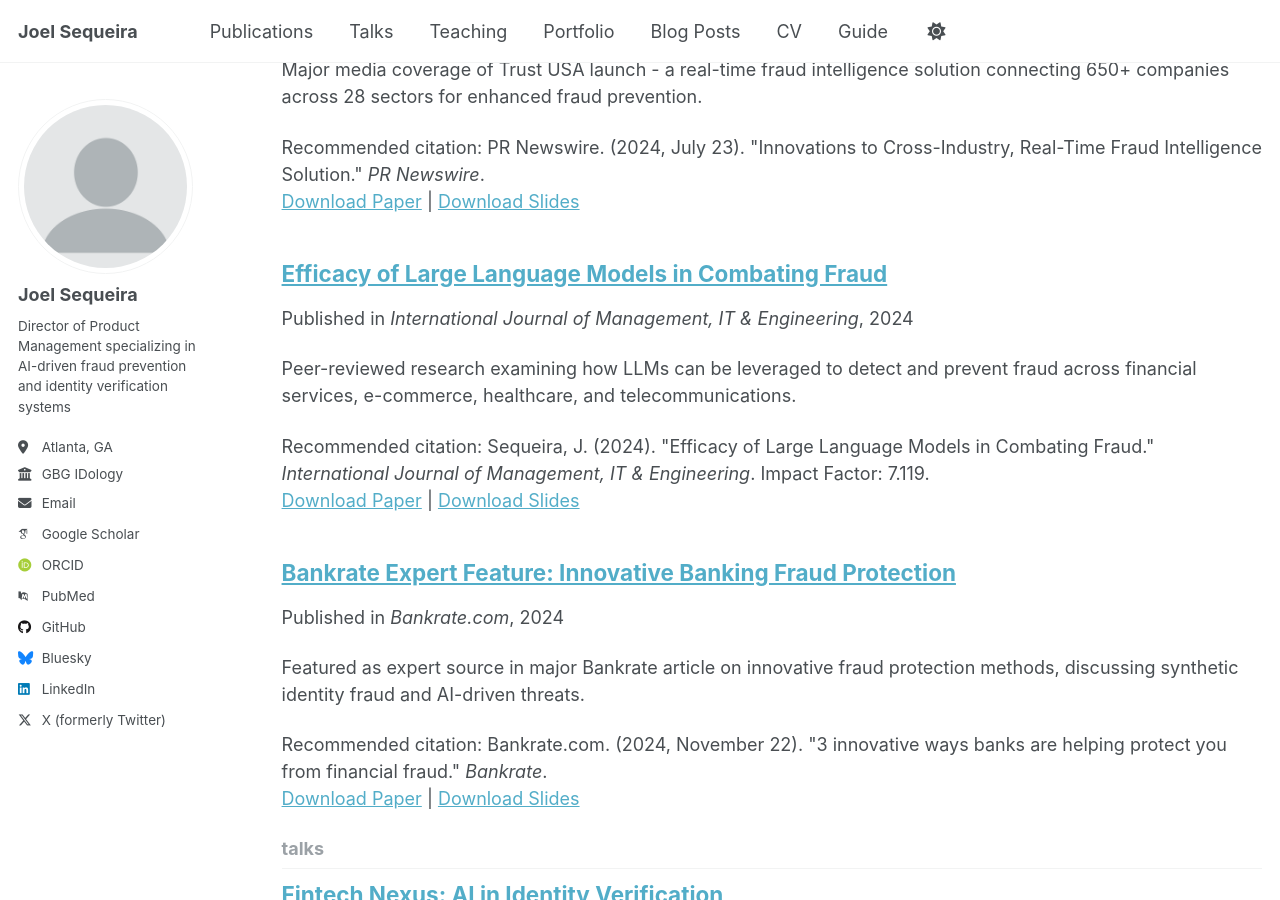
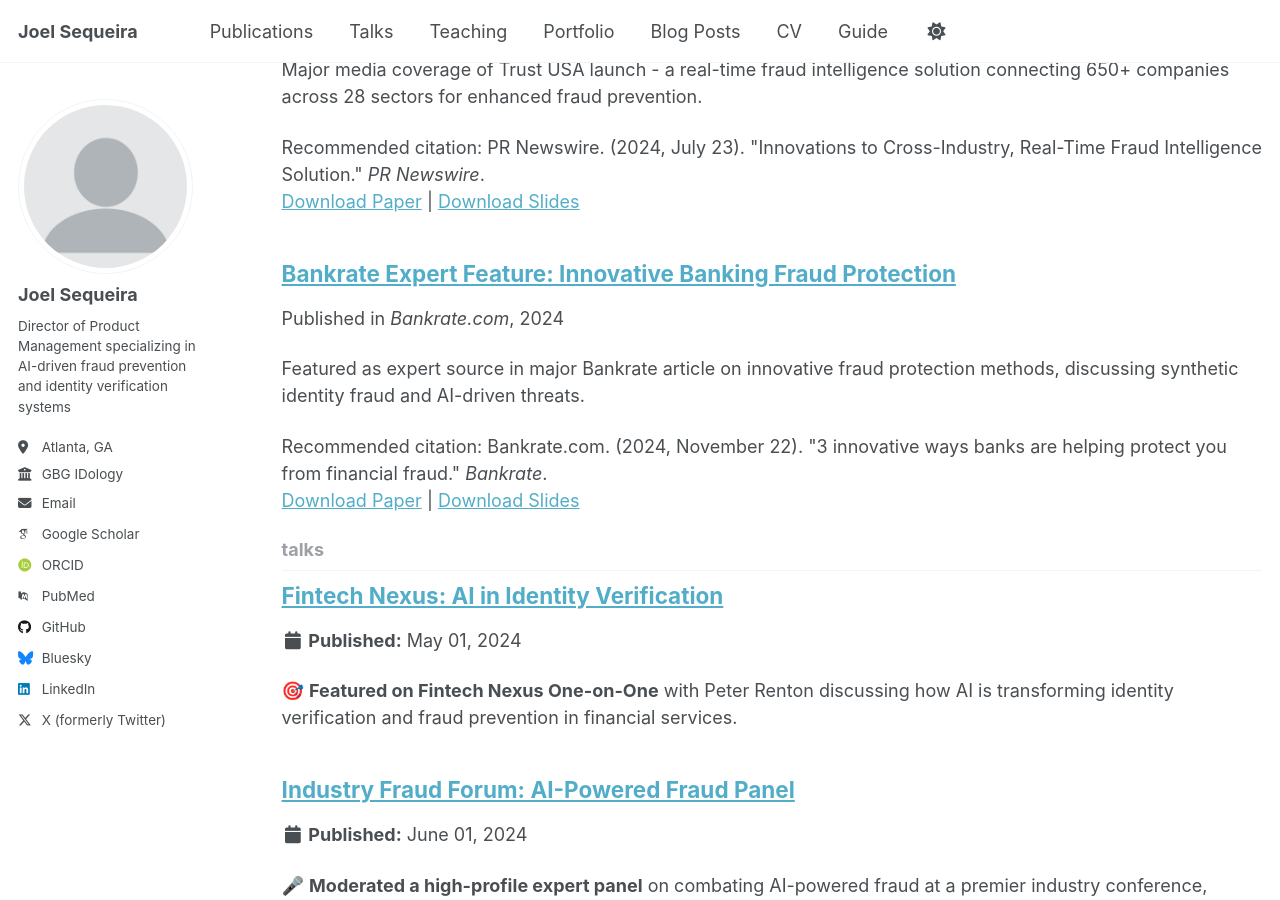
Before and after one commit to joeljude/profile, a Jekyll site: the page built from _pages/collection-archive.html, in a window 1280 px wide and 900 px high, scrolled down 1607 px. Built offline with Jekyll 4.4.1, drawn with Linux system fonts in a browser that asks for light colours; some web fonts are replaced; a script that is not in the unit is left out.

Commit message:
Remove 'Efficacy of Large Language Models in Combating Fraud' publication

```diff
--- a/_publications/2024-08-01-efficacy-llm-fraud.md
+++ /dev/null
@@ -1,33 +0,0 @@
----
-title: "Efficacy of Large Language Models in Combating Fraud"
-collection: publications
-permalink: /publication/2024-08-01-efficacy-llm-fraud
-excerpt: 'Peer-reviewed research examining how LLMs can be leveraged to detect and prevent fraud across financial services, e-commerce, healthcare, and telecommunications.'
-date: 2024-08-01
-venue: 'International Journal of Management, IT & Engineering'
-slidesurl: ""
-paperurl: ""
-citation: 'Sequeira, J. (2024). "Efficacy of Large Language Models in Combating Fraud." <i>International Journal of Management, IT & Engineering</i>. Impact Factor: 7.119.'
----
-
-📚 **Peer-Reviewed Research** | **Impact Factor: 7.119** | **Published: August 2024**
-
-## Research Overview
-
-As generative AI becomes accessible to cybercriminals, this research provides a comprehensive framework for organizations to defend against AI-powered fraud by leveraging the same technologies for detection and prevention.
-
-## Key Innovations
-
-🔍 **Advanced Detection Methods** - Novel approaches using LLMs for real-time anomaly detection and behavioral analysis
-
-🛡️ **Multi-Modal Verification** - Frameworks combining biometric verification with document authenticity checking
-
-🏭 **Industry Applications** - Practical implementation guides for banking, insurance, healthcare, and telecom sectors
-
-🤖 **Technical Countermeasures** - Transformer-based architectures and behavioral profiling techniques
-
-## Research Impact
-
-This work addresses the critical gap as AI tools like GPT-4 become widely available to fraudsters, providing practical frameworks for organizations to stay ahead of evolving threats through AI-powered defense strategies.
-
-**Published in:** International Journal of Management, IT & Engineering | **Indexed by:** Ulrich's and Cabell's Global Academic Database
--- a/publications.html
+++ b/publications.html
@@ -75,46 +75,11 @@
     <section id="publications" class="py-20 bg-white">
         <div class="max-w-7xl mx-auto px-4 sm:px-6 lg:px-8">
 
-            <!-- Peer-Reviewed Research -->
-            <div class="mb-16">
-                <h2 class="text-3xl font-bold text-gray-900 mb-8 flex items-center">
-                    <i data-lucide="book-open" class="h-8 w-8 text-primary-600 mr-3"></i>
-                    Peer-Reviewed Research
-                </h2>
-
-                <div class="card">
-                    <div class="flex items-start space-x-4">
-                        <div class="flex-shrink-0 w-12 h-12 bg-blue-100 rounded-lg flex items-center justify-center">
-                            <i data-lucide="file-text" class="h-6 w-6 text-blue-600"></i>
-                        </div>
-                        <div class="flex-1">
-                            <h3 class="text-xl font-semibold text-gray-900 mb-2">Efficacy of Large Language Models in Combating Fraud</h3>
-                            <p class="text-primary-600 font-medium mb-2">International Journal of Management, IT & Engineering</p>
-                            <p class="text-gray-600 mb-4">Peer-reviewed research examining how LLMs can be leveraged to detect and prevent fraud across financial services, e-commerce, healthcare, and telecommunications.</p>
-                            <div class="flex flex-wrap items-center gap-4">
-                                <span class="inline-flex items-center px-3 py-1 rounded-full text-sm font-medium bg-blue-100 text-blue-800">
-                                    <i data-lucide="calendar" class="h-4 w-4 mr-1"></i>
-                                    August 2024
-                                </span>
-                                <span class="inline-flex items-center px-3 py-1 rounded-full text-sm font-medium bg-green-100 text-green-800">
-                                    <i data-lucide="bar-chart" class="h-4 w-4 mr-1"></i>
-                                    Impact Factor: 7.119
-                                </span>
-                                <span class="inline-flex items-center px-3 py-1 rounded-full text-sm font-medium bg-purple-100 text-purple-800">
-                                    <i data-lucide="award" class="h-4 w-4 mr-1"></i>
-                                    Peer-Reviewed
-                                </span>
-                            </div>
-                        </div>
-                    </div>
-                </div>
-            </div>
-
-            <!-- Major Media Coverage -->
+            <!-- Publications & Media Coverage -->
             <div class="mb-16">
                 <h2 class="text-3xl font-bold text-gray-900 mb-8 flex items-center">
                     <i data-lucide="newspaper" class="h-8 w-8 text-primary-600 mr-3"></i>
-                    Major Media Coverage
+                    Publications & Media Coverage
                 </h2>
 
                 <div class="space-y-6">
```
Also changed, not shown: index.html (+13 -9 lines).
